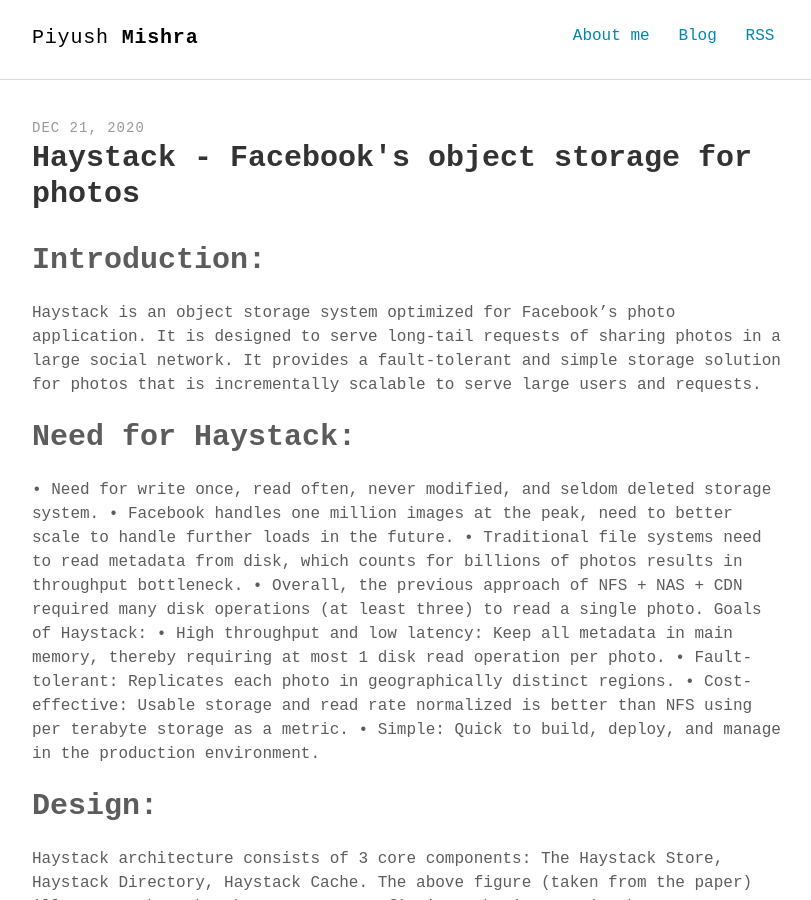
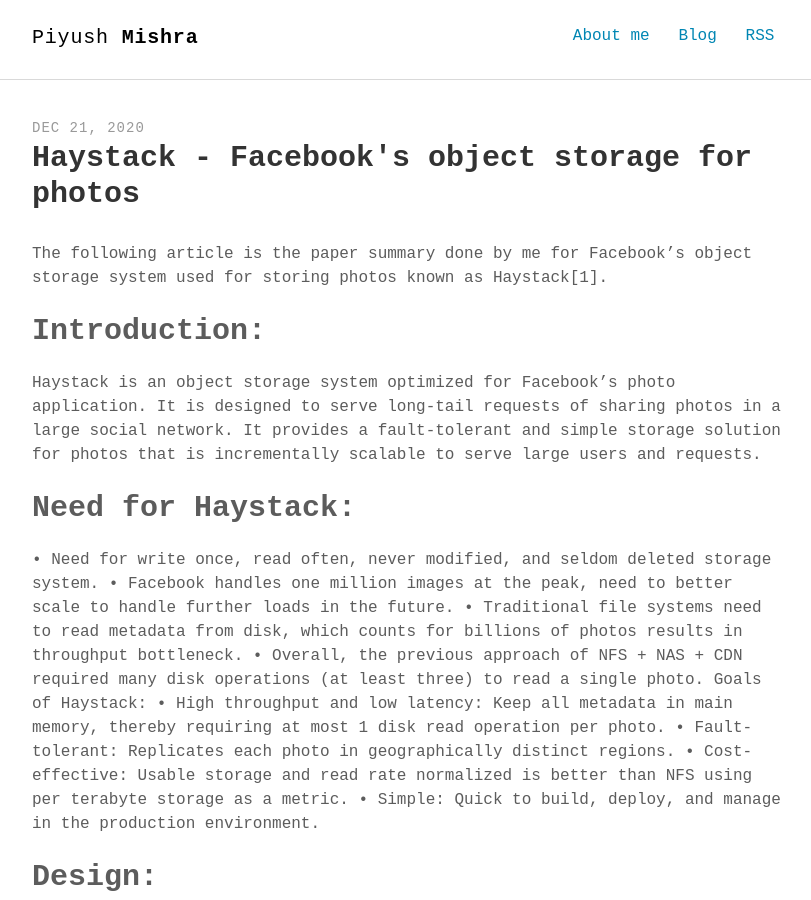
Before and after one commit to piymis/piymis.github.io, a Jekyll site: the page built from _posts/2020-12-21-haystack-facebooks-object-storage-for-photos.markdown, in a window 1280 px wide and 900 px high. Shown: the whole window, without its empty margins (232-1043 px from the left). Built offline with Jekyll 4.4.1, drawn with Linux system fonts in a browser that asks for light colours; some web fonts are replaced; our own code applies the rules of GitHub Pages for plain Markdown files; some of the changed text lies outside the part shown.

Commit message:
Updated Haystack Facebooks Object Storage For Photos

```diff
--- a/_posts/2020-12-21-haystack-facebooks-object-storage-for-photos.markdown
+++ b/_posts/2020-12-21-haystack-facebooks-object-storage-for-photos.markdown
@@ -2,6 +2,8 @@
 title: Haystack - Facebook's object storage for photos
 date: 2020-12-21 01:30:00 +05:30
 ---
+
+The following article is the paper summary done by me for Facebook's object storage system used for storing photos known as Haystack[1].
 
 # Introduction:
 Haystack is an object storage system optimized for Facebook’s photo application.  It is designed to serve long-tail requests of sharing photos in a large social network. It provides a fault-tolerant and simple storage solution for photos that is incrementally scalable to serve large users and requests.
@@ -52,3 +54,8 @@ o	Photo is fetched from write enabled store machine. Used to shelter right enabl
 •	Haystack store targets the long tail of photo requests while maintaining high throughput and low latency despite random reads.
 •	Haystack machines use NVRAM-backed RAID controller for buffering the writes, thus allowing async writes and flushing post that using single fsync reducing write latency.
 •	CPU utilization of store machines is low and idle time ranges in 92-96%.
+
+References:
+1. Finding a needle in Haystack: Facebook’s photo storage
+Doug Beaver, Sanjeev Kumar, Harry C. Li, Jason Sobel, Peter Vajgel,
+Facebook Inc.
```
